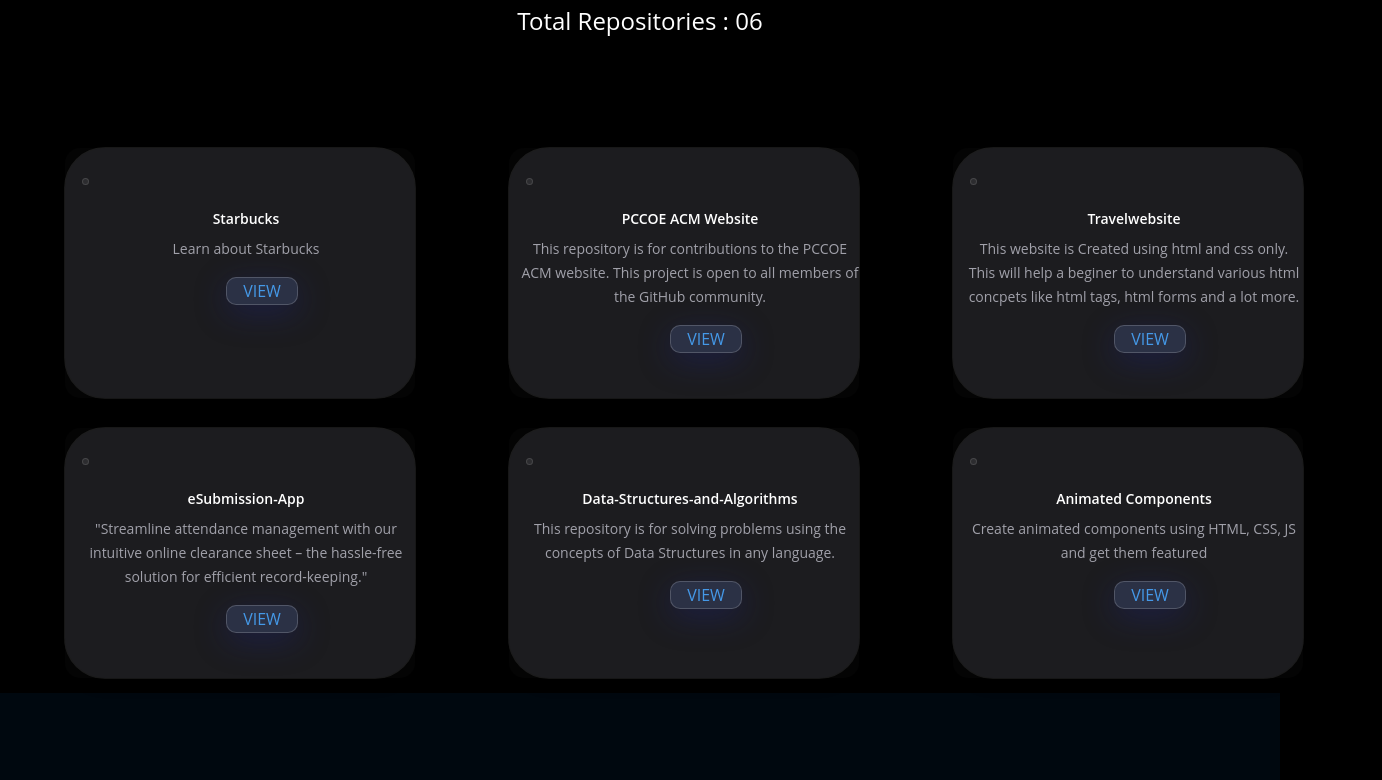
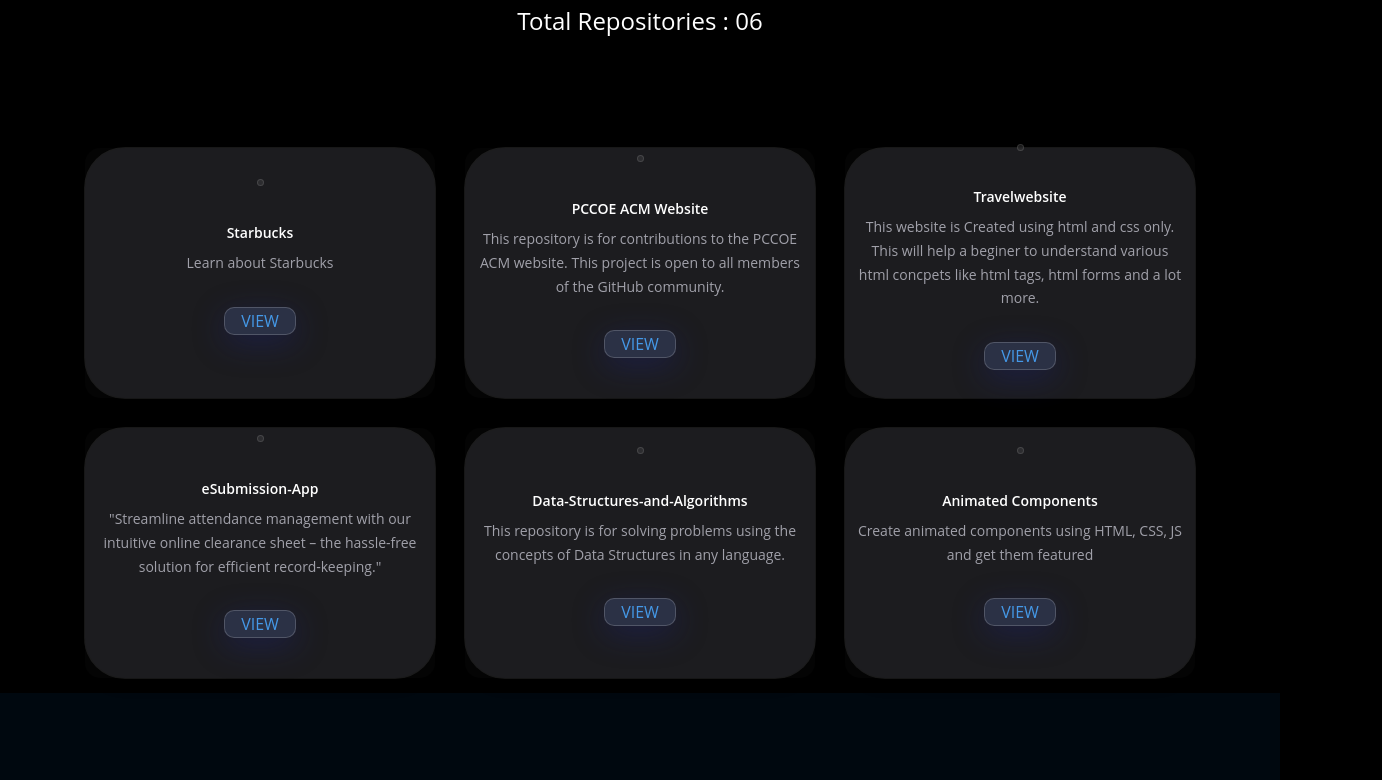
Before and after one commit to ketan-sonar/pccoe-acm-hacktoberfest-2023-site, a plain HTML site: page hackprojects.html in a window 1280 px wide. Shown: the part 879-1659 px from the top of the page, 1382 px wide, since content can reach past the window. Drawn offline with nearby package versions, Linux system fonts and the light colour scheme.

Commit message:
responsivness to the card added

```diff
--- a/css/hackprojects.css
+++ b/css/hackprojects.css
@@ -63,25 +63,37 @@
 
   .grid1 {
     display: grid;
-    grid-template-columns: 1fr 1fr 1fr;
+    grid-template-columns: 1fr;
     grid-gap: 32px;
     position: relative;
     z-index: 1;
   }
 
-  .projects_container{
+  .responsivness{
+    display: flex;
+    flex-direction: row;
+    flex-wrap: wrap;
+    justify-content: center;
+    align-items: center;
+  }
+
+  /* .projects_container{
     display: grid;
     grid-template-columns: 1fr 1fr 1fr;
     margin-left: 50px;
-  }
+  } */
   .hackcard {
     text-align: center;
+    display: flex;
+    flex-direction: column;
+    justify-content: center;
+    align-items: center;
     background-color: var(--background-color);
     box-shadow: 0px var(--card-box-shadow-1-y) var(--card-box-shadow-1-blur) var(--card-box-shadow-1), 0px var(--card-box-shadow-2-y) var(--card-box-shadow-2-blur) var(--card-box-shadow-2), 0 0 0 1px var(--card-border-color);
       border-radius: 2.5rem;
     width: 350px;
     height: 250px;
-    padding: 25px 0px 3.9rem 12px;
+    padding: 25px 12px 3.9rem 12px;
     cursor: pointer;
     position: relative;
     transition: box-shadow 0.25s;
@@ -419,7 +431,7 @@
 
   .githubbtn{
     color: rgb(69, 153, 232);
-    margin: 4px 1.5 4px 0;
+    margin-top: 2rem;
     border-radius: 2rem;
     padding-right: 1rem;
     padding-left: 1rem;
@@ -430,9 +442,8 @@
   -webkit-backdrop-filter: blur( 1.5px );
   border-radius: 10px;
   border: 1px solid rgba( 255, 255, 255, 0.18 );
-  margin-left: 2rem;
-  margin-bottom: 1rem;
-  margin-top: 1rem;
+
+
   }
 
   .githubbtn:hover {
@@ -449,20 +460,7 @@
 
 
   @media screen and (max-width: 768px) {
-    /* .grid1 {
-      grid-template-columns: 1fr; /* Change to a single column layout */
 
-
-    .projects_container{
-      grid-template-columns: 1fr;
-    }
-    body{
-      width: 100vw;
-    }
-
-   .hackcards{
-    margin: 0 auto;
-   }
     .hackcard {
       margin:12.5%;
       max-width: 75%; /* Allow cards to take the full width of the screen */
--- a/hackprojects.html
+++ b/hackprojects.html
@@ -156,10 +156,10 @@
             <span class="navbar-toggler-icon"></span>
           </button>
           <div
-            class="collapse mt-5 h-50 mb-3 h-md-100 navbar-collapse global-one-nav"
+            class="collapse h-50 mb-3 h-md-100 navbar-collapse global-one-nav"
             id="navbarSupportedContent"
           >
-            <ul class="navbar-nav mt-auto mb-5">
+            <ul class="navbar-nav  mt-auto d-flex items-center justify-center ">
               <li class="nav-item">
                 <a
                   class="nav-link"
@@ -214,9 +214,12 @@
     </section>
 
     <!-- Project starts -->
-    <div class="projects_container">
-      <div class="hackcards">
+
+      <div class="responsivness">
+      <div div class="hackcards">
+
         <div class="grid1">
+
           <div class="hackcard">
             <span class="icon">
               <!--      adding the icon here -->
@@ -290,7 +293,7 @@
               <div class="line line-2"></div>
               <div class="line line-3"></div>
             </div>
-            <a href="https://github.com/pccoe-acm-hacktoberfest-2023/pccoeacm-website">
+            <a href="https://github.com/pccoe-acm-hacktoberfest-2023/pccoeacm-website" target="_blank">
             <button
               class="githubbtn"
             >
@@ -337,7 +340,7 @@
               <div class="line line-2"></div>
               <div class="line line-3"></div>
             </div>
-            <a href="https://github.com/pccoe-acm-hacktoberfest-2023/Travelwebsite">
+            <a href="https://github.com/pccoe-acm-hacktoberfest-2023/Travelwebsite" target="_blank">
             <button
               class="githubbtn"
 
@@ -385,7 +388,7 @@
               <div class="line line-2"></div>
               <div class="line line-3"></div>
             </div>
-            <a href="https://github.com/pccoe-acm-hacktoberfest-2023/eSubmission-App">
+            <a href="https://github.com/pccoe-acm-hacktoberfest-2023/eSubmission-App" target="_blank">
             <button
               class="githubbtn"
 
@@ -432,7 +435,7 @@
               <div class="line line-2"></div>
               <div class="line line-3"></div>
             </div>
-            <a href="https://github.com/pccoe-acm-hacktoberfest-2023/Data-Structures-and-Algorithms">
+            <a href="https://github.com/pccoe-acm-hacktoberfest-2023/Data-Structures-and-Algorithms" target="_blank">
             <button
               class="githubbtn"
 
@@ -479,7 +482,7 @@
               <div class="line line-2"></div>
               <div class="line line-3"></div>
             </div>
-            <a href="https://github.com/pccoe-acm-hacktoberfest-2023/animated-components">
+            <a href="https://github.com/pccoe-acm-hacktoberfest-2023/animated-components" target="_blank">
             <button
               class="githubbtn"
 
@@ -493,8 +496,11 @@
           <input type="checkbox" checked />
           <div></div>
         </label>
+
+       </div>
       </div>
-    </div>
+
+
     <!-- Project ends -->
 
     <!-- Call to Action -->
```
